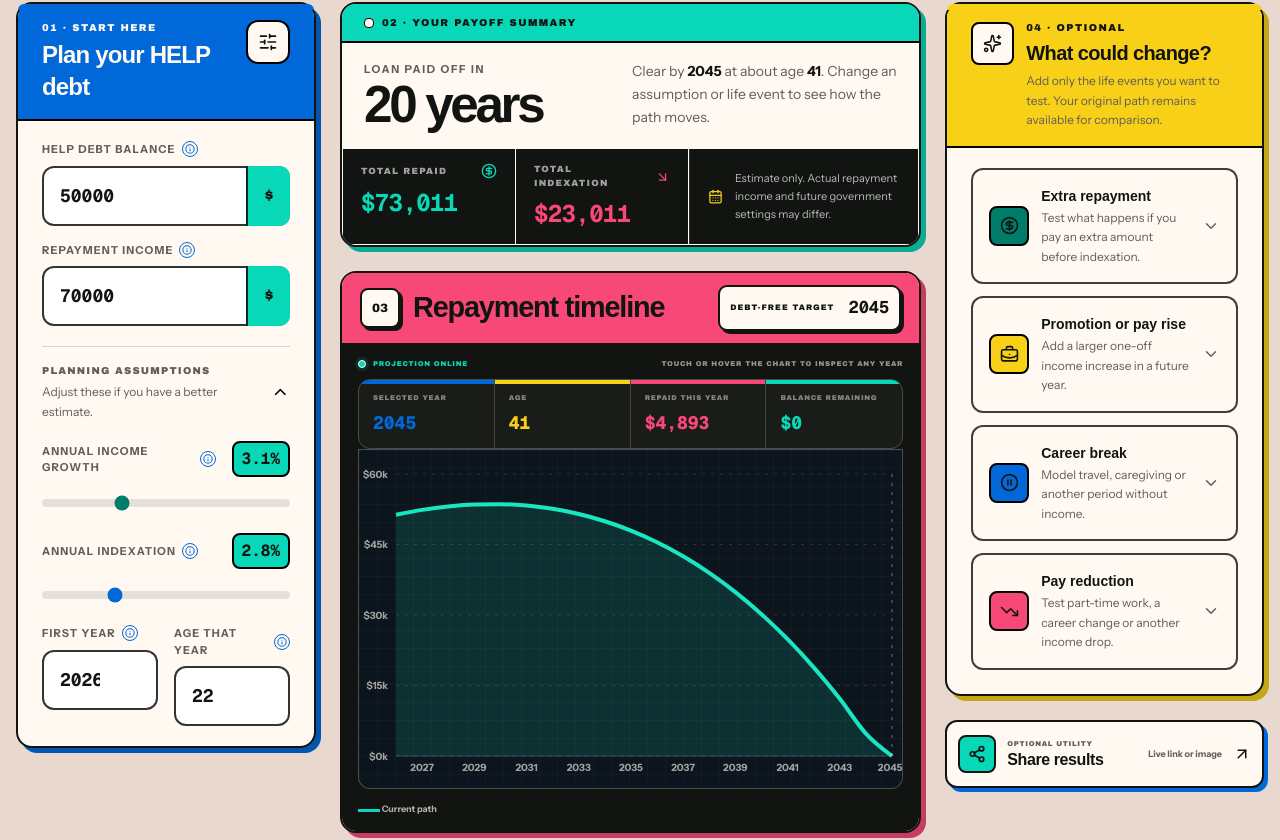
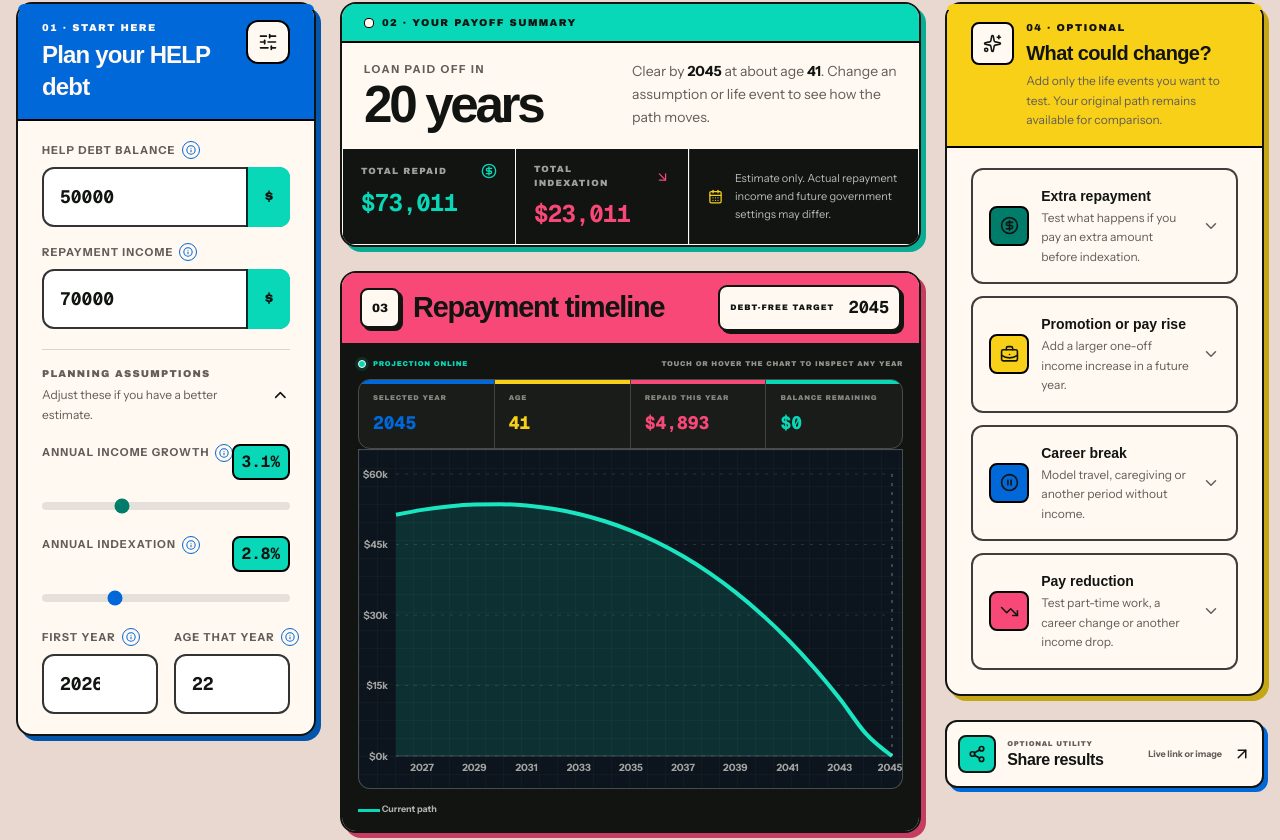
Before and after one commit to mitchbryant-git/help-loan-calculator, a Next.js app: page / in a window 1280 px wide. Shown: the part 917-1757 px from the top of the page. Built offline with nearby package versions, Linux system fonts and the light colour scheme; a web font is replaced by a local one.

Commit message:
improve planner information helpers

```diff
--- a/app/globals.css
+++ b/app/globals.css
@@ -3363,6 +3363,77 @@
   }
 }
 
+/* --- PLANNER INFORMATION HELPERS --- */
+.planner-info-row,
+.planner-assumption-heading {
+  display: grid;
+  grid-template-columns: max-content minmax(0, 1fr);
+  align-items: center;
+  column-gap: 6px;
+  row-gap: 9px;
+}
+
+.planner-assumption-heading {
+  grid-template-columns: max-content minmax(0, 1fr) auto;
+  align-items: start;
+}
+
+.planner-info-hint {
+  display: contents;
+}
+
+.planner-info-trigger {
+  display: grid;
+  width: 18px;
+  height: 18px;
+  grid-column: 2;
+  grid-row: 1;
+  place-items: center;
+  justify-self: start;
+  border: 1.5px solid var(--mb-sky);
+  border-radius: 999px;
+  background: var(--mb-paper);
+  color: var(--mb-sky);
+  cursor: pointer;
+  transition: background 120ms ease, color 120ms ease, transform 120ms ease;
+}
+
+.planner-info-trigger:hover,
+.planner-info-trigger[aria-expanded='true'] {
+  background: var(--mb-sky);
+  color: var(--mb-paper);
+  transform: translateY(-1px);
+}
+
+.planner-info-trigger:focus-visible {
+  outline: 3px solid color-mix(in srgb, var(--mb-sky) 35%, transparent);
+  outline-offset: 2px;
+}
+
+.planner-info-panel {
+  width: 100%;
+  grid-column: 1 / -1;
+  grid-row: 2;
+  border: 1.5px solid var(--mb-ink);
+  border-left: 5px solid var(--mb-sky);
+  border-radius: 10px;
+  background: color-mix(in srgb, var(--mb-paper) 90%, var(--mb-sky));
+  padding: 10px 11px;
+  color: var(--mb-ink);
+  font-family: var(--font-instrument-sans), Arial, sans-serif;
+  font-size: 11px;
+  font-weight: 550;
+  line-height: 1.45;
+  text-transform: none;
+  letter-spacing: normal;
+  box-shadow: 3px 3px 0 var(--mb-ink);
+}
+
+.planner-assumption-heading > output {
+  grid-column: 3;
+  grid-row: 1;
+}
+
 /* --- YEAR-BY-YEAR PROJECTION LEDGER (DARK CONSOLE) --- */
 .year-table {
   border-radius: 16px;
--- a/components/help/PlannerSetup.jsx
+++ b/components/help/PlannerSetup.jsx
@@ -4,18 +4,52 @@
 import { CURRENT_INDEXATION_TOOLTIP } from '../../lib/hecsRates';
 
 function InfoHint({ text, label }) {
+  const [isOpen, setIsOpen] = useState(false);
+  const hintId = useId();
+  const rootRef = useRef(null);
+  const buttonRef = useRef(null);
+
+  useEffect(() => {
+    if (!isOpen) return undefined;
+
+    const handleDocumentClick = (event) => {
+      if (!rootRef.current?.contains(event.target)) setIsOpen(false);
+    };
+
+    const handleKeyDown = (event) => {
+      if (event.key !== 'Escape') return;
+      setIsOpen(false);
+      buttonRef.current?.focus();
+    };
+
+    document.addEventListener('click', handleDocumentClick);
+    document.addEventListener('keydown', handleKeyDown);
+
+    return () => {
+      document.removeEventListener('click', handleDocumentClick);
+      document.removeEventListener('keydown', handleKeyDown);
+    };
+  }, [isOpen]);
+
   return (
-    <details className="group relative ml-1.5 inline-block">
-      <summary
-        className="flex h-4 w-4 cursor-pointer list-none items-center justify-center rounded-full border border-[var(--mb-sky)] text-[var(--mb-sky)] marker:hidden"
+    <div ref={rootRef} className="planner-info-hint">
+      <button
+        ref={buttonRef}
+        type="button"
+        className="planner-info-trigger"
         aria-label={`About ${label}`}
+        aria-expanded={isOpen}
+        aria-controls={hintId}
+        onClick={() => setIsOpen((open) => !open)}
       >
         <Info size={10} strokeWidth={2.5} />
-      </summary>
-      <div className="absolute left-1/2 top-6 z-30 w-64 -translate-x-1/2 rounded-xl bg-[var(--mb-ink)] p-3 font-instrument text-xs font-normal normal-case leading-relaxed tracking-normal text-white shadow-xl sm:left-0 sm:translate-x-0">
+      </button>
+      {isOpen ? (
+        <div id={hintId} className="planner-info-panel" role="note">
           {text}
         </div>
-    </details>
+      ) : null}
+    </div>
   );
 }
 
@@ -24,7 +58,7 @@
 
   return (
     <div>
-      <div className="mb-2 flex items-center">
+      <div className="planner-info-row mb-2">
         <label htmlFor={id} className="font-instrument text-[11px] font-bold uppercase tracking-[0.1em] text-[var(--mb-muted)]">
           {label}
         </label>
@@ -75,13 +109,11 @@
 
   return (
     <div>
-      <div className="mb-3 flex items-center justify-between gap-4">
-        <div className="flex items-center">
+      <div className="planner-assumption-heading mb-3">
         <label htmlFor={id} className="font-instrument text-[11px] font-bold uppercase tracking-[0.1em] text-[var(--mb-muted)]">
           {label}
         </label>
         <InfoHint text={help} label={label} />
-        </div>
         <output htmlFor={id} className="rounded-lg border-2 border-black bg-[var(--mb-mint)] px-2 py-1 font-mono text-base font-bold text-[var(--mb-ink)]">{localValue}%</output>
       </div>
       <input
```
Lines whose indentation alone changed are shown as unchanged.
